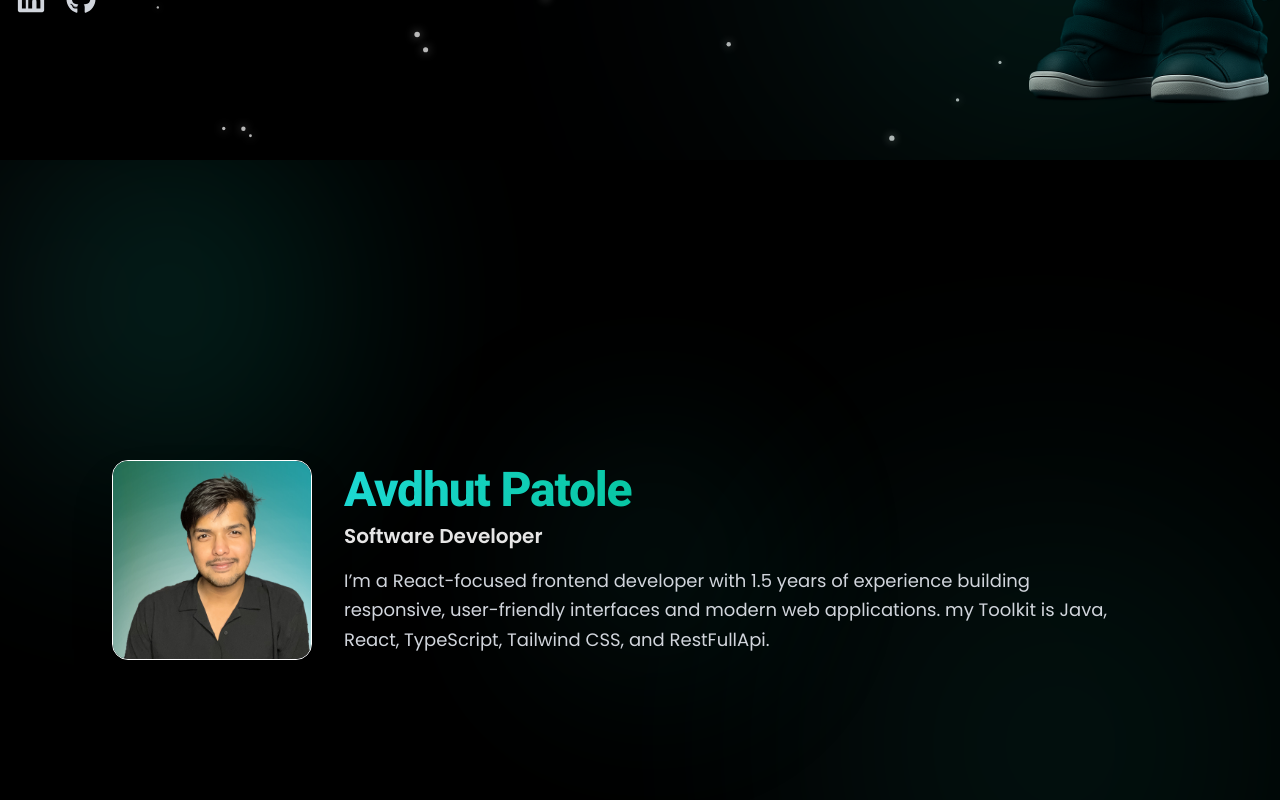
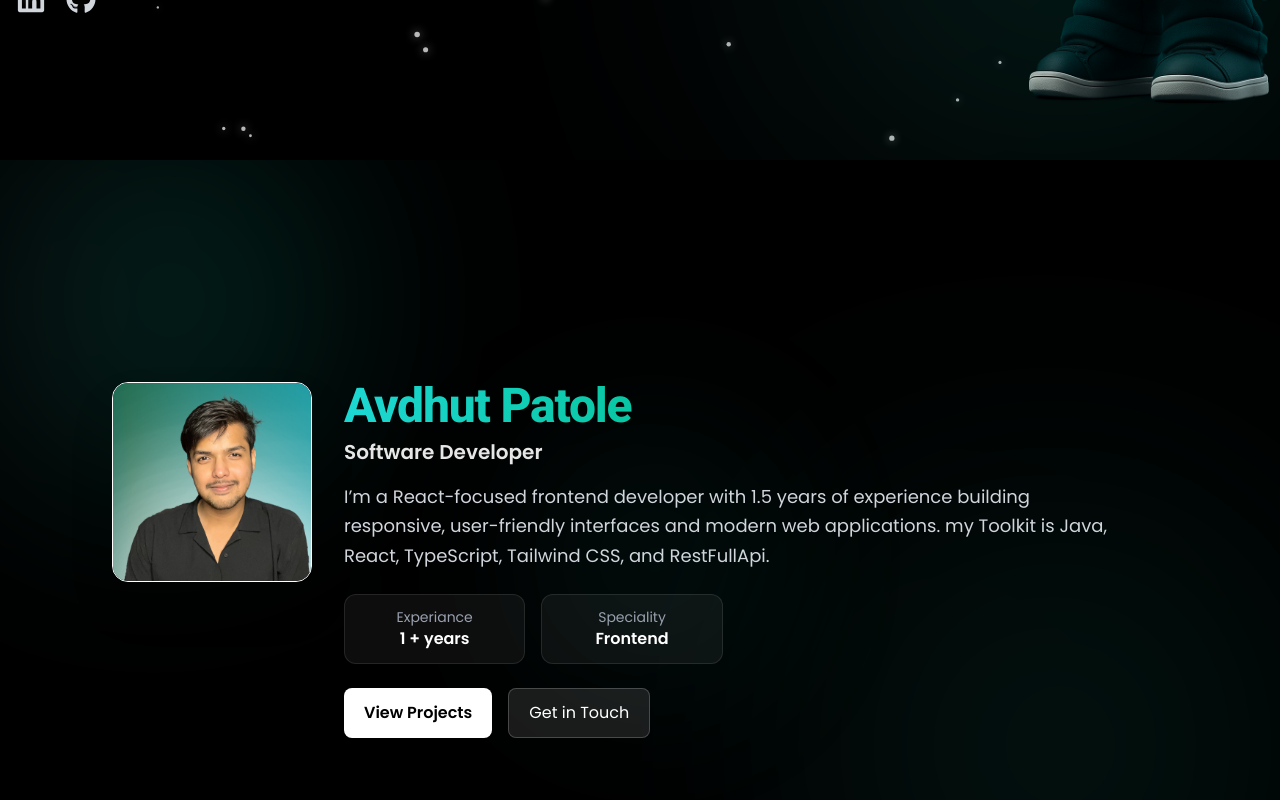
Before and after one commit to 007av/My-Portfolio, a React (Vite) app: page / in a window 1280 px wide. Shown: the part 640-1440 px from the top of the page. Built offline with nearby package versions, Linux system fonts and the light colour scheme.

Commit message:
Added Experiance And About info

```diff
--- a/src/sections/About.jsx
+++ b/src/sections/About.jsx
@@ -1,60 +1,110 @@
-import React from 'react'
-import {motion} from "framer-motion";
-import p from "../assets/p.jpg"
+import React from "react";
+import { motion } from "framer-motion";
+import p from "../assets/p.jpg";
+import { label, tr } from "framer-motion/client";
 const About = () => {
-const glow = [
-  "-top-10  -left-10 w-[360px] h-[360px] opacity-20 blur-[120px]",
-  "bottom-0 right-10 w-[430px] h-[430px] opacity-15 blur-[140px] [animation-delay:300ms]",
-    "top-1/2 left-1/2 -translate-x-1/2 -translate-y-1/2 w-[220px] h-[220px] opacity-12 blur-[100px]",
-]
+const stats = [
+  { label : "Experiance" , value : " 1 + years"},
+   { label : "Speciality" , value : " Frontend "}
+];
 
 
 
+
+
+  const glow = [
+    "-top-10  -left-10 w-[360px] h-[360px] opacity-20 blur-[120px]",
+    "bottom-0 right-10 w-[430px] h-[430px] opacity-15 blur-[140px] [animation-delay:300ms]",
+    "top-1/2 left-1/2 -translate-x-1/2 -translate-y-1/2 w-[220px] h-[220px] opacity-12 blur-[100px]",
+  ];
+
   return (
-    <section id='about' className='min-h-screen w-full flex items-center justify-center relative bg-black text-white overflow-hidden'>
-      <div className='absolute inset-0 pointer-events-none'>
-        {
-          glow.map((c,i)=>(
-            <div key={i} className={`absolute rounded-full bg-linear-to-r from-[#302b63] via-[#00bf8f] to-[#1cd8d2] animate-pulse ${c}`}/>
-          ))
-        }
+    <section
+      id="about"
+      className="min-h-screen w-full flex items-center justify-center relative bg-black text-white overflow-hidden"
+    >
+      <div className="absolute inset-0 pointer-events-none">
+        {glow.map((c, i) => (
+          <div
+            key={i}
+            className={`absolute rounded-full bg-linear-to-r from-[#302b63] via-[#00bf8f] to-[#1cd8d2] animate-pulse ${c}`}
+          />
+        ))}
       </div>
 
-      <div className=' relative z-10 max-w-6xl w-full mx-auto px-6 md:px-10 lg:px-12 py-20 flex flex-col gap-12'>
-        <motion.div className=' flex flex-col md:flex-row items-center md:items-stretch gap-8'
-        initial={{opacity: 0, y:24}}
-        whileInView={{opacity:1, y:0}}
-        transition={{duration: 0.6}}
-        viewport={{once:true , amount: 0.4}}
+      <div className=" relative z-10 max-w-6xl w-full mx-auto px-6 md:px-10 lg:px-12 py-20 flex flex-col gap-12">
+        <motion.div
+          className=" flex flex-col md:flex-row items-center md:items-stretch gap-8"
+          initial={{ opacity: 0, y: 24 }}
+          whileInView={{ opacity: 1, y: 0 }}
+          transition={{ duration: 0.6 }}
+          viewport={{ once: true, amount: 0.4 }}
         >
-          <motion.div className=' relative w-40 h-40 md:w-50 md:h-50
+          <motion.div
+            className=' relative w-40 h-40 md:w-50 md:h-50
   rounded-2xl overflow-hidden shadow-2xl
   bg-linear-to-r from-[#1cd8d2]/20 to-[#302b63]/20
-  border border-[#1cd8d2]/50"'>
-            <img src={p} alt="profile" className=' absolute inset-0' />
+  border border-[#1cd8d2]/50"'
+
+  whileHover={{scale:1.02}}
+  transition={{type:"spring", stiffness:200 , damping:18}}
+          >
+            <img src={p} alt="profile" className=" absolute inset-0" />
           </motion.div>
 
-          <div className=' flex-1 flex flex-col justify-center text-center md:text-left'>
-            <h2 className=' text-4xl sm:text-5xl font-extrabold tracking-tight bg-clip-text text-transparent
-            bg-linear-to-r from-[#1cd8d2] via-[#00bf8f] to-[#1cd8d2]'>
+          <div className=" flex-1 flex flex-col justify-center text-center md:text-left">
+            <h2
+              className=" text-4xl sm:text-5xl font-extrabold tracking-tight bg-clip-text text-transparent
+            bg-linear-to-r from-[#1cd8d2] via-[#00bf8f] to-[#1cd8d2]"
+            >
               Avdhut Patole
-              </h2>
-              <p className=' mt-2 text-lg sm:text-xl text-white/90 font-semibold'>
-                Software Developer
-              </p>
-              <p className='mt-4 text-gray-300 leading-relaxed text-base sm:text-lg max-w-2xl md:max-w-3xl'>
-                I’m a React-focused frontend developer with 1.5 years of experience building responsive, user-friendly
-                interfaces and modern web applications. my Toolkit is Java, React, TypeScript, Tailwind CSS, and RestFullApi.
-              </p>
-          </div>
+            </h2>
+            <p className=" mt-2 text-lg sm:text-xl text-white/90 font-semibold">
+              Software Developer
+            </p>
+            <p className="mt-4 text-gray-300 leading-relaxed text-base sm:text-lg max-w-2xl md:max-w-3xl">
+              I’m a React-focused frontend developer with 1.5 years of
+              experience building responsive, user-friendly interfaces and
+              modern web applications. my Toolkit is Java, React, TypeScript,
+              Tailwind CSS, and RestFullApi.
+            </p>
 
-        </motion.div>
-      </div>
+            <div className=" mt-6 grid grid-cols-2 sm:grid-cols-3 gap-3 sm:gap-4 max-w-xl">
+              {
+                stats.map((item , i)=>(
+                  <motion.div  key={i} className=" rounded-xl border border-white/10 bg-white/5 px-4 py-3 text-center"
+                  initial={{opacity: 0 ,y:10}}
+                  whileInView={{opacity: 1, y:0}}
+                  transition={{delay:0.05*i, duration:0.4}}
+                  viewport={{once:true, amount:0.3}}
+                  >
+                    <div className=" text-sm text-gray-400">
+                      {item.label}
+                    </div>
+                    <div className="text-base font-semibold">{item.value}</div>
+
+                  </motion.div>
+                ))
+              }
+            </div>
+
+            <div className=" mt-6 flex flex-col sm:flex-row gap-3 sm:gap-4 justify-center md:justify-start">
+              <a href="#projects" className=" inline-flex items-center justify-center rounded-lg bg-white text-black font-semibold px-5 py-3 hover:bg-gray-200 transition">View Projects</a>
+              <a href="#contact" className=" inline-flex items-center justify-center rounded-lg border border-white/20 bg-white/10 text-white px-5 py-3 hover:bg-white/20 transition">Get in Touch</a>
+            </div>
 
 
 
+
+          </div>
+        </motion.div>
+
+
+
+
+      </div>
     </section>
-  )
-}
+  );
+};
 
-export default About
+export default About;
```
